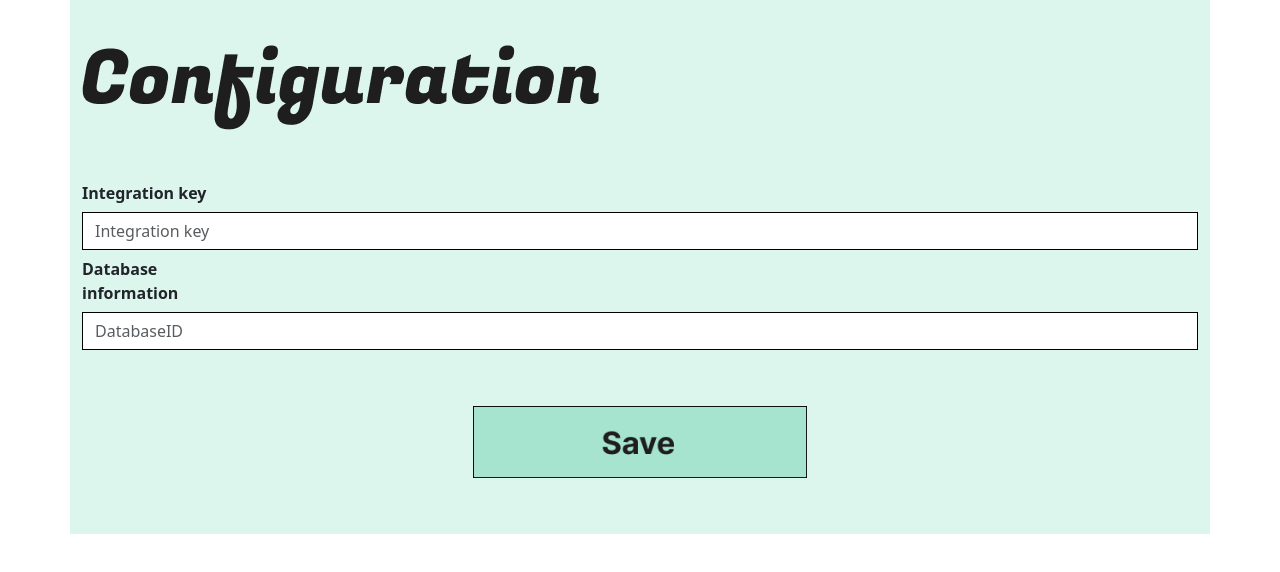
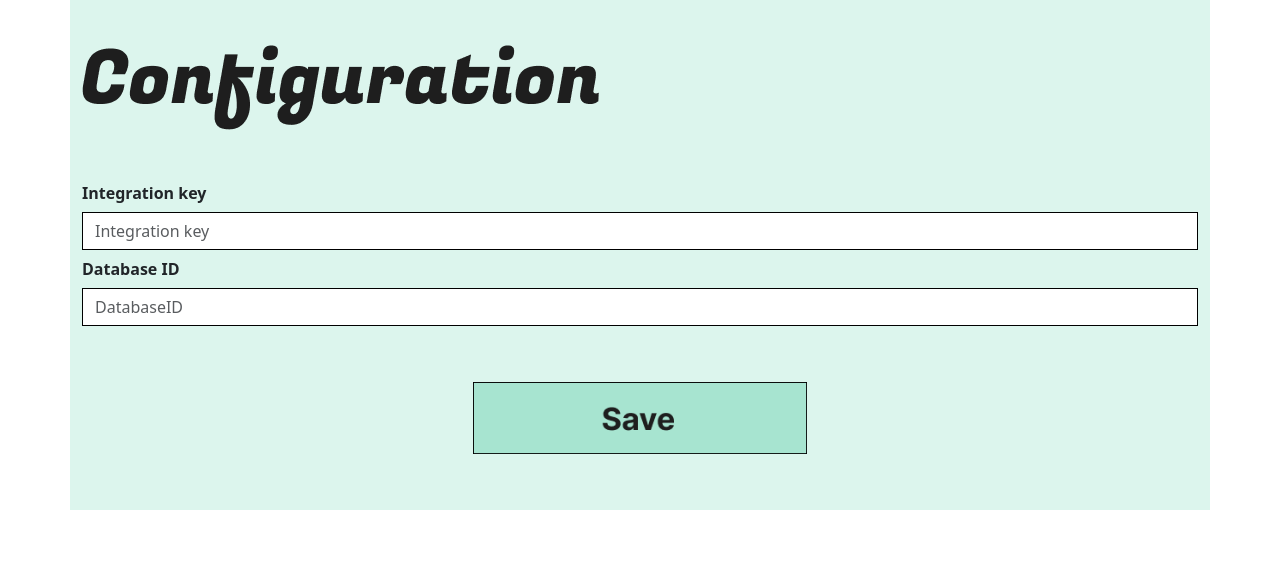
Before and after one commit to Danuk77/Automated-notion-save-extension, a browser extension: page configuration.html in a window 1280 px wide. Drawn offline with Linux system fonts and the light colour scheme.

```diff
--- a/configuration.html
+++ b/configuration.html
@@ -24,7 +24,7 @@
                 <input id="IntegrationIn" type="text" class="form-control" placeholder="Integration key" aria-label="URL" aria-describedby="addon-wrapping">
             </div>
 
-            <label class="col-sm-2 col-form-label fw-bold">Database information</label>
+            <label class="col-sm-2 col-form-label fw-bold">Database ID</label>
             <div id="Database" class="input-group flex-nowrap">
                 <input id="DatabaseIn" type="text" class="form-control" placeholder="DatabaseID" aria-label="URL" aria-describedby="addon-wrapping">
             </div>
```
